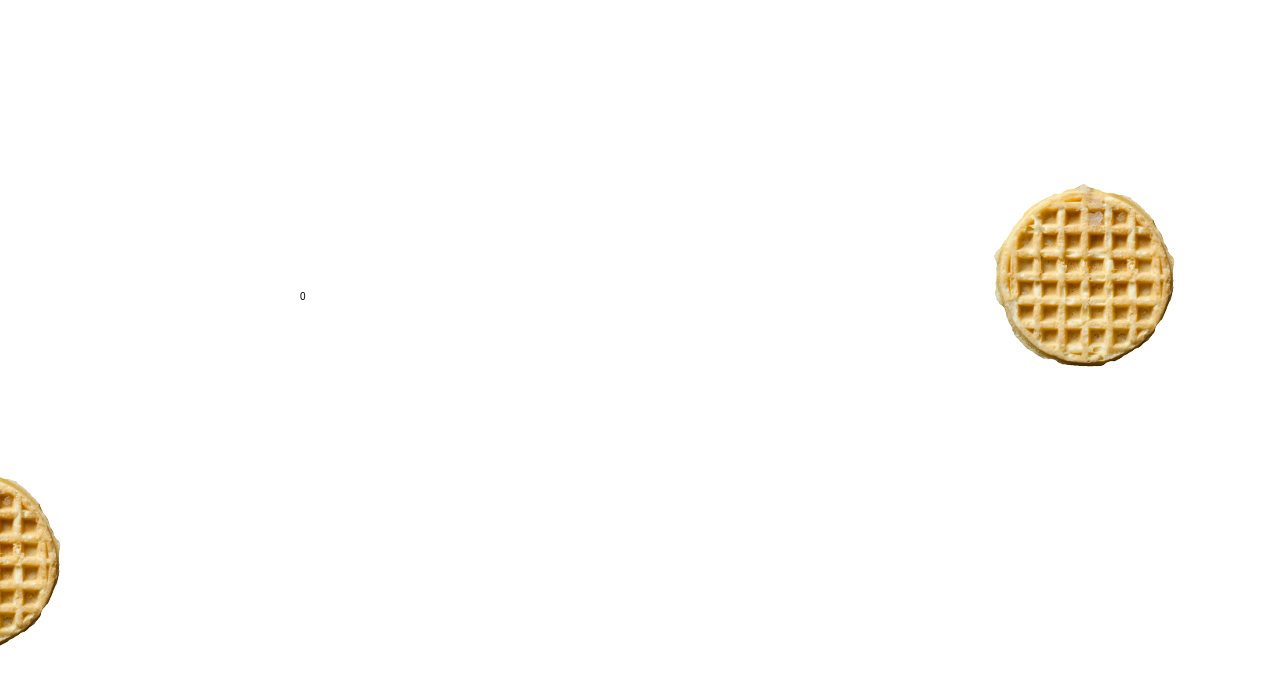
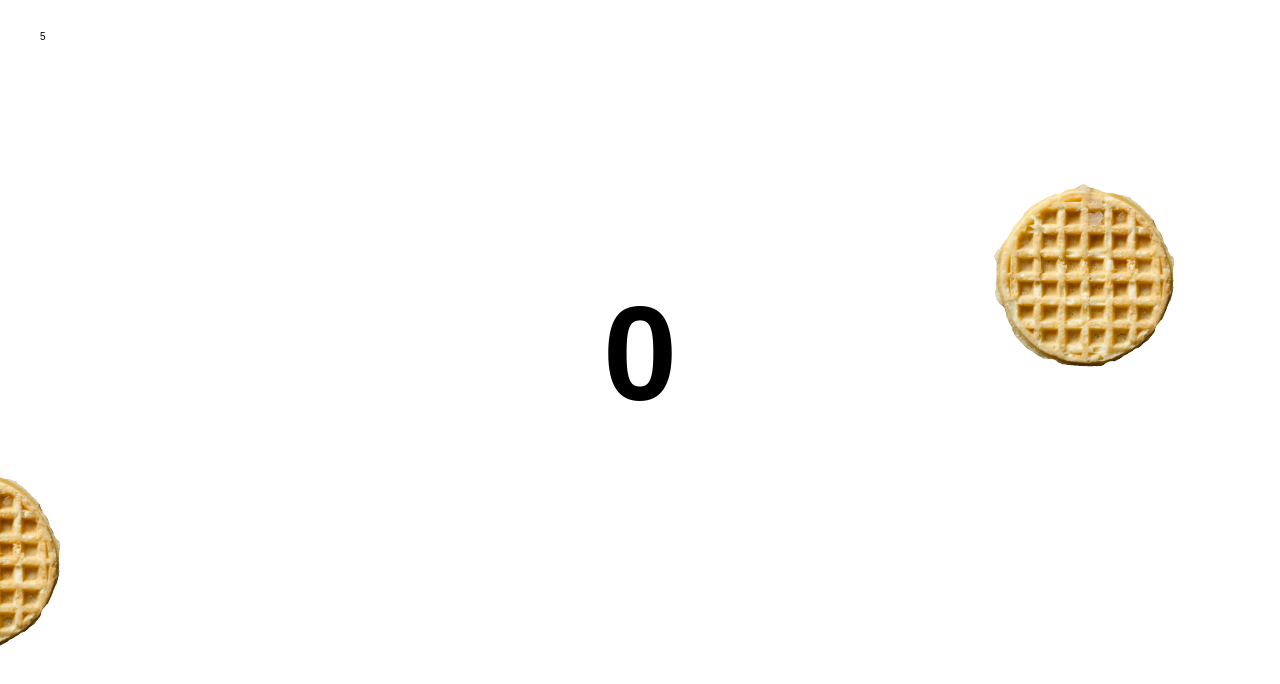
Before and after one commit to stepjue/raining-breakfast, a plain HTML site: page index.html in a window 1280 px wide. Drawn offline with Linux system fonts and the light colour scheme.

Commit message:
nothing major

```diff
--- a/rainingbreakfast.css
+++ b/rainingbreakfast.css
@@ -3,10 +3,10 @@
 	padding: 0;
 }
 
-.ball {
-  background: url('https://cdn1.iconfinder.com/data/icons/3D-shapes-psd/256/ball-6x6.png');
-  width: 100px;
-  height: 100px;
-  background-size: 100px 100px;
-  cursor: pointer;
+.main {
+	position:absolute;
+	left:0px;
+	top:0px;
+	width:100%;
+	height:100%;
 }
--- a/rainingbreakfast.js
+++ b/rainingbreakfast.js
@@ -66,7 +66,7 @@ function Item(type) {
 	this.speed = {
 		x: 0,
 		y: randIntBetween(MIN_SPEED,MAX_SPEED)
-	}
+	};
 	this.clicked = false;
 
 	// class methods
@@ -91,13 +91,13 @@ window.onload = function() {
 	    items = [],
 	    types = ['waffle', 'pancake', 'egg'];
 
+	// game variables
 	var score = 0;
 
 	// initialize canvas
 	canvas.width = screenWidth;
 	canvas.height = screenHeight;
 	canvas.addEventListener('click', click, false);
-	canvas.addEventListener('hover', hover, false);
 	main.appendChild(canvas);
 
 	function click(e) {
@@ -109,20 +109,10 @@ window.onload = function() {
 			.filter(function(item) { return mouseOnItem(item, x, y); })
 			.each(function(item) {
 				item.clicked = true;
-				score++;
+				if(item.type === 'waffle') score += 5;
+				if(item.type === 'pancake') score -= 5;
+				if(item.type === 'egg') score += 2;
 			});
-	}
-
-	function hover(e) {
-		var x = e.clientX,
-		    y = e.clientY;
-		e.preventDefault();
-
-		_.each(items, function(item){
-			if(mouseOnItem(item,x,y)) {
-				console.log('hi');
-			};
-		})
 	}
 
 	// animation loop
@@ -131,6 +121,11 @@ window.onload = function() {
 
 		context.clearRect(0,0,screenWidth,screenHeight);
 		context.save();
+
+		context.fillText(time, 40, 40);
+		context.font = 'bold 100pt Arial';
+		context.textAlign = 'center';
+		context.fillText(score, screenWidth/2, screenHeight/2);
 
 		frameCount++;
 		if(frameCount % FPS == 0) {
@@ -149,8 +144,6 @@ window.onload = function() {
 				context.drawImage(item.el, item.pos.x, item.pos.y);
 			});
 
-		context.fillText(score, 300, 300);
-
 		context.restore();
 		requestAnimationFrame(loop, FPS);
 	}
```
Lines whose indentation alone changed are shown as unchanged.
